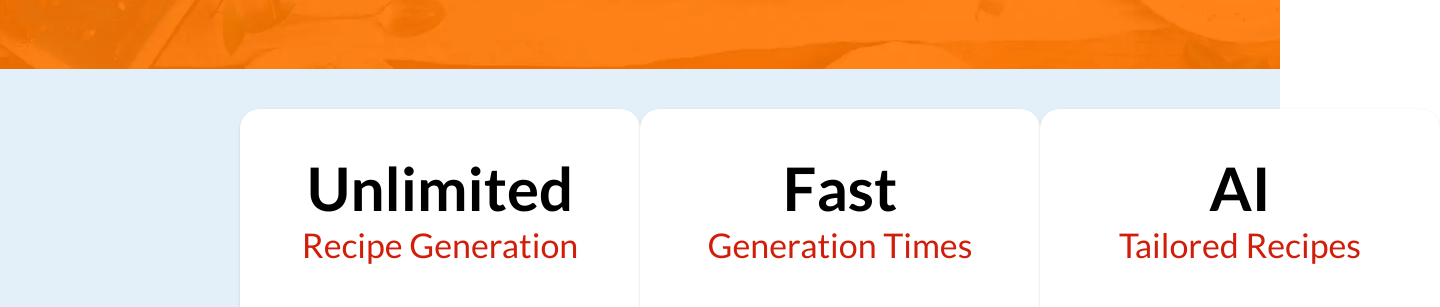
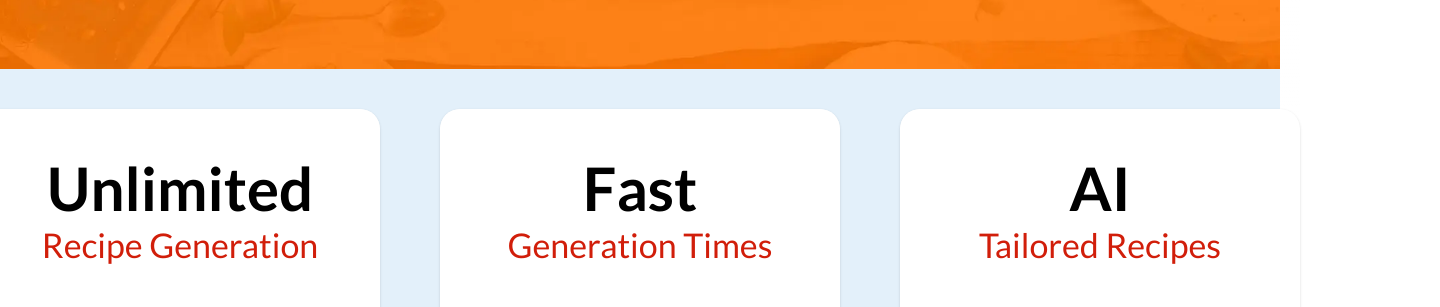
Before and after one commit to UOA-CS732-SE750-Students-2024/project-group-teal-turtles, a Next.js app in the folder frontend/: page /landing in a window 1280 px wide. Shown: the part 491-798 px from the top of the page, 1440 px wide, since content can reach past the window. Built offline with nearby package versions, Linux system fonts and the light colour scheme; no server answers.

Commit message:
feat: styling changes

```diff
--- a/frontend/src/app/(with-layout)/landing/page.jsx
+++ b/frontend/src/app/(with-layout)/landing/page.jsx
@@ -140,8 +140,8 @@ function Landing() {
 					<Stack
 						direction="row"
 						pt={5}
-						px={30}
-						justifyContent="space-evenly"
+						spacing="60px"
+						justifyContent="center"
 						sx={{ backgroundColor: "background.default" }}
 					>
 						<CircularCard
```
